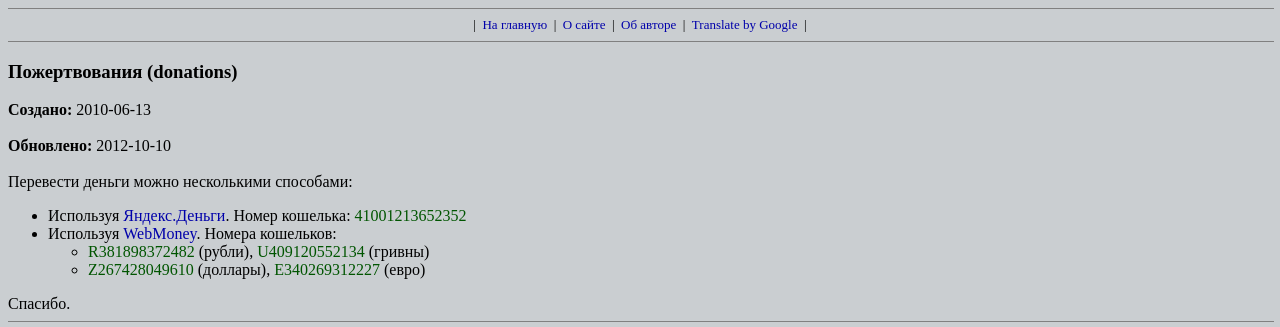
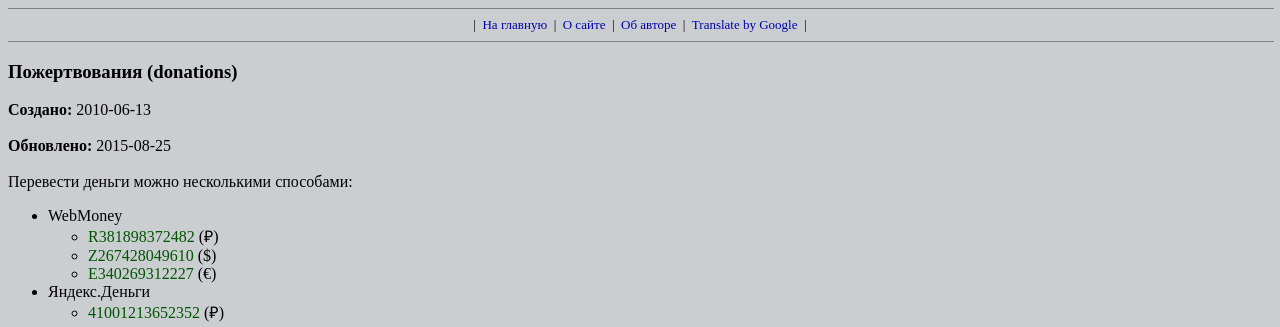
Before and after one commit to tehnick/tehnick.github.io, a plain HTML site: page donations.html in a window 1280 px wide. Shown: the top 327 px of the page. Drawn offline with Linux system fonts and the light colour scheme; a script that the page names is missing.

Commit message:
Update donations.html

```diff
--- a/donations.html
+++ b/donations.html
@@ -33,22 +33,30 @@
     <strong>Создано:</strong> 2010-06-13
     <br>
     <br>
-    <strong>Обновлено:</strong> 2012-10-10
+    <strong>Обновлено:</strong> 2015-08-25
     <br>
     <br>
     Перевести деньги можно несколькими способами:
     <ul>
       <li>
-        Используя <a href="https://money.yandex.ru/">Яндекс.Деньги</a>. Номер кошелька: <font color="#005500">41001213652352</font>
+        WebMoney
+        <ul>
+          <li>
+            <font color="#005500">R381898372482</font> (&#8381;)
+          </li>
+          <li>
+            <font color="#005500">Z267428049610</font> (&#36;)
+          </li>
+          <li>
+            <font color="#005500">E340269312227</font> (&#8364;)
+          </li>
+        </ul>
       </li>
       <li>
-        Используя <a href="http://www.webmoney.ru/">WebMoney</a>. Номера кошельков:
+        Яндекс.Деньги
         <ul>
           <li>
-	        <font color="#005500">R381898372482</font> (рубли), <font color="#005500">U409120552134</font> (гривны)
-          </li>
-          <li>
-	        <font color="#005500">Z267428049610</font> (доллары), <font color="#005500">E340269312227</font> (евро)
+            <font color="#005500">41001213652352</font> (&#8381;)
           </li>
         </ul>
       </li>
```
